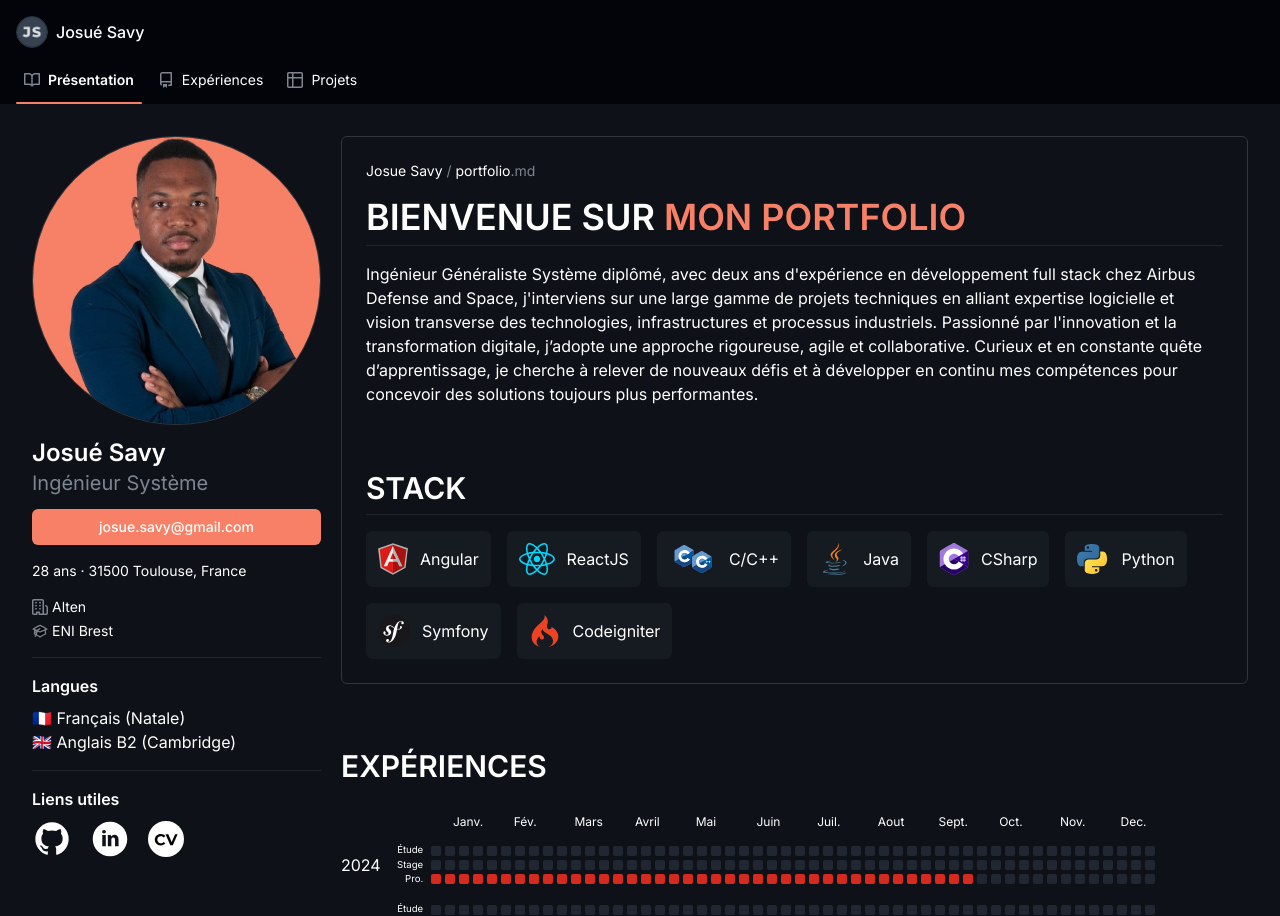
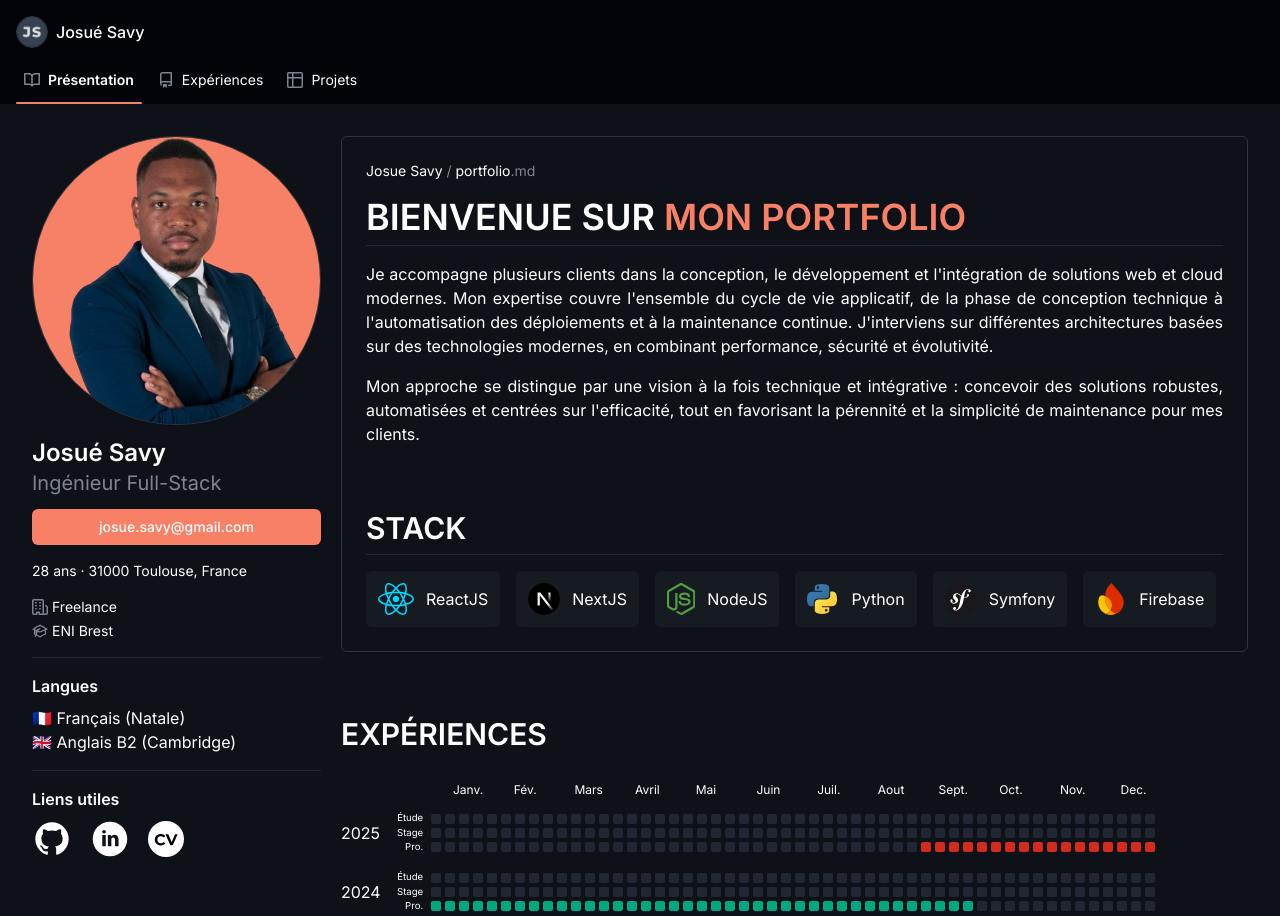
Before and after one commit to josuesavy/portfolio, a Next.js app: page / in a window 1280 px wide. Shown: the top 916 px of the page. Built offline with nearby package versions, Linux system fonts and the light colour scheme.

Commit message:
chore: update experiences, projects, stacks, and sidebar data;

```diff
--- /dev/null
+++ b/app/components/atoms/logos/Firebase.tsx
@@ -0,0 +1,8 @@
+export function Firebase() {
+    return <svg xmlns="http://www.w3.org/2000/svg" width="32" height="32" fill="none" viewBox="75.37 20.86 442.36 555.61">
+        <path d="M213.918 560.499C237.166 569.856 262.387 575.408 288.87 576.333C324.71 577.585 358.792 570.175 389.261 556.099C352.724 541.744 319.634 520.751 291.392 494.651C273.086 523.961 246.01 547.113 213.918 560.499Z" fill="#FF9100"/>
+        <path d="M291.389 494.66C226.923 435.038 187.815 348.743 191.12 254.092C191.228 251.019 191.39 247.947 191.58 244.876C180.034 241.89 167.98 240.068 155.576 239.635C137.821 239.015 120.626 241.217 104.393 245.788C87.1838 275.933 76.7989 310.521 75.5051 347.569C72.1663 443.18 130.027 526.723 213.914 560.508C246.007 547.121 273.082 523.998 291.389 494.66Z" fill="#FFC400"/>
+        <path d="M291.39 494.657C306.378 470.671 315.465 442.551 316.523 412.254C319.306 332.559 265.731 264.003 191.581 244.873C191.391 247.944 191.229 251.016 191.121 254.089C187.816 348.74 226.924 435.035 291.39 494.657Z" fill="#FF9100"/>
+        <path d="M308.231 20.8584C266 54.6908 232.652 99.302 212.475 150.693C200.924 180.129 193.665 211.748 191.546 244.893C265.696 264.023 319.272 332.579 316.489 412.273C315.431 442.57 306.317 470.663 291.355 494.677C319.595 520.804 352.686 541.77 389.223 556.124C462.56 522.224 514.593 449.278 517.606 362.997C519.558 307.096 498.08 257.273 467.731 215.219C435.68 170.742 308.231 20.8584 308.231 20.8584Z" fill="#DD2C00"/>
+    </svg>
+}
--- a/app/components/atoms/logos/index.ts
+++ b/app/components/atoms/logos/index.ts
@@ -9,3 +9,4 @@ export { Java } from "./Java"
 export { CSharp } from "./CSharp"
 export { Python } from "./Python"
 export { Cpp } from "./Cpp"
+export { Firebase } from "./Firebase"
--- a/app/components/organisms/Experiences.tsx
+++ b/app/components/organisms/Experiences.tsx
@@ -7,9 +7,10 @@ interface ExperiencesProps {
 export default function Experiences({ sectionRef }: ExperiencesProps) {
 
     // 0 rien
-    // 1 Alten
-    // 2 ENIB
-    // 3 Multitel
+    // 1 ENIB
+    // 2 Multitel
+    // 3 Alten
+    // 4 Freelance
 
 
     return (
@@ -41,7 +42,7 @@ export default function Experiences({ sectionRef }: ExperiencesProps) {
                                         {theData[index]?.content[0].map((data, idx2) => (
                                             <div
                                                 key={`year-${year}-week-1-${idx2}`}
-                                                className={`${data === 2 ? "bg-blue-enib" : data === 0 && "bg-[#202732]"} rounded-sm`}
+                                                className={`${data === 0 ? "bg-[#202732]" : data === 1 ? "bg-blue-enib" : ""} rounded-sm`}
                                             />
                                         ))}
                                     </div>
@@ -49,7 +50,7 @@ export default function Experiences({ sectionRef }: ExperiencesProps) {
                                         {theData[index]?.content[1].map((data, idx3) => (
                                             <div
                                                 key={`year-${year}-week-2-${idx3}`}
-                                                className={`${data === 0 ? "bg-[#202732]" : data === 3 && "bg-blue-multitel"} rounded-sm`}
+                                                className={`${data === 0 ? "bg-[#202732]" : data === 2 ? "bg-blue-multitel" : ""} rounded-sm`}
                                             />
                                         ))}
 
@@ -58,7 +59,7 @@ export default function Experiences({ sectionRef }: ExperiencesProps) {
                                         {theData[index]?.content[2].map((data, idx3) => (
                                             <div
                                                 key={`year-${year}-week-2-${idx3}`}
-                                                className={`${data === 0 ? "bg-[#202732]" : data === 1 ? "bg-red-alten" : data === 3 && "bg-blue-multitel"} rounded-sm`}
+                                                className={`${data === 0 ? "bg-[#202732]" : data === 2 ? "bg-blue-multitel" : data === 3 ? "bg-green-alten" : data === 4 ? "bg-red-freelance" : ""} rounded-sm`}
                                             />
                                         ))}
 
--- a/app/data/experiences.tsx
+++ b/app/data/experiences.tsx
@@ -1,19 +1,28 @@
-export const years = [2024, 2023, 2022, 2021, 2020]
+export const years = [2025,2024, 2023, 2022, 2021/*, 2020*/]
 export const months = ["Janv.", "Fév.", "Mars", "Avril", "Mai", "Juin", "Juil.", "Aout", "Sept.", "Oct.", "Nov.", "Dec."]
 
 export const schoolsAndEnterprises = [
-    {title : 'Alten', color: "bg-red-alten"},
+    {title : 'Freelance', color: "bg-red-freelance"},
+    {title : 'Alten', color: "bg-green-alten"},
+    {title : 'Multitel', color: "bg-blue-multitel"},
     {title : 'ENIB (Master)', color: "bg-blue-enib"},
-    {title : 'Multitel', color: "bg-blue-multitel"},
 ]
 
 export const theData = [
+    {
+        year: 2025,
+        content: [
+            [0, 0, 0, 0, 0, 0, 0, 0, 0, 0, 0, 0, 0, 0, 0, 0, 0, 0, 0, 0, 0, 0, 0, 0, 0, 0, 0, 0, 0, 0, 0, 0, 0, 0, 0, 0, 0, 0, 0, 0, 0, 0, 0, 0, 0, 0, 0, 0, 0, 0, 0, 0,],
+            [0, 0, 0, 0, 0, 0, 0, 0, 0, 0, 0, 0, 0, 0, 0, 0, 0, 0, 0, 0, 0, 0, 0, 0, 0, 0, 0, 0, 0, 0, 0, 0, 0, 0, 0, 0, 0, 0, 0, 0, 0, 0, 0, 0, 0, 0, 0, 0, 0, 0, 0, 0,],
+            [0, 0, 0, 0, 0, 0, 0, 0, 0, 0, 0, 0, 0, 0, 0, 0, 0, 0, 0, 0, 0, 0, 0, 0, 0, 0, 0, 0, 0, 0, 0, 0, 0, 0, 0, 4, 4, 4, 4, 4, 4, 4, 4, 4, 4, 4, 4, 4, 4, 4, 4, 4],
+        ]
+    },
     {
         year: 2024,
         content: [
             [0, 0, 0, 0, 0, 0, 0, 0, 0, 0, 0, 0, 0, 0, 0, 0, 0, 0, 0, 0, 0, 0, 0, 0, 0, 0, 0, 0, 0, 0, 0, 0, 0, 0, 0, 0, 0, 0, 0, 0, 0, 0, 0, 0, 0, 0, 0, 0, 0, 0, 0, 0,],
             [0, 0, 0, 0, 0, 0, 0, 0, 0, 0, 0, 0, 0, 0, 0, 0, 0, 0, 0, 0, 0, 0, 0, 0, 0, 0, 0, 0, 0, 0, 0, 0, 0, 0, 0, 0, 0, 0, 0, 0, 0, 0, 0, 0, 0, 0, 0, 0, 0, 0, 0, 0,],
-            [1, 1, 1, 1, 1, 1, 1, 1, 1, 1, 1, 1, 1, 1, 1, 1, 1, 1, 1, 1, 1, 1, 1, 1, 1, 1, 1, 1, 1, 1, 1, 1, 1, 1, 1, 1, 1, 1, 1, 0, 0, 0, 0, 0, 0, 0, 0, 0, 0, 0, 0, 0],
+            [3, 3, 3, 3, 3, 3, 3, 3, 3, 3, 3, 3, 3, 3, 3, 3, 3, 3, 3, 3, 3, 3, 3, 3, 3, 3, 3, 3, 3, 3, 3, 3, 3, 3, 3, 3, 3, 3, 3, 0, 0, 0, 0, 0, 0, 0, 0, 0, 0, 0, 0, 0],
         ]
     },
     {
@@ -21,31 +30,31 @@ export const theData = [
         content: [
             [0, 0, 0, 0, 0, 0, 0, 0, 0, 0, 0, 0, 0, 0, 0, 0, 0, 0, 0, 0, 0, 0, 0, 0, 0, 0, 0, 0, 0, 0, 0, 0, 0, 0, 0, 0, 0, 0, 0, 0, 0, 0, 0, 0, 0, 0, 0, 0, 0, 0, 0, 0,],
             [0, 0, 0, 0, 0, 0, 0, 0, 0, 0, 0, 0, 0, 0, 0, 0, 0, 0, 0, 0, 0, 0, 0, 0, 0, 0, 0, 0, 0, 0, 0, 0, 0, 0, 0, 0, 0, 0, 0, 0, 0, 0, 0, 0, 0, 0, 0, 0, 0, 0, 0, 0,],
-            [1, 1, 1, 1, 1, 1, 1, 1, 1, 1, 1, 1, 1, 1, 1, 1, 1, 1, 1, 1, 1, 1, 1, 1, 1, 1, 1, 1, 1, 1, 1, 1, 1, 1, 1, 1, 1, 1, 1, 1, 1, 1, 1, 1, 1, 1, 1, 1, 1, 1, 1, 1,],
+            [3, 3, 3, 3, 3, 3, 3, 3, 3, 3, 3, 3, 3, 3, 3, 3, 3, 3, 3, 3, 3, 3, 3, 3, 3, 3, 3, 3, 3, 3, 3, 3, 3, 3, 3, 3, 3, 3, 3, 3, 3, 3, 3, 3, 3, 3, 3, 3, 3, 3, 3, 3,],
         ]
     },
     {
         year: 2022,
         content: [
-            [0, 2, 2, 2, 2, 2, 2, 2, 2, 2, 2, 2, 2, 2, 2, 2, 2, 2, 2, 2, 2, 2, 2, 2, 2, 0, 0, 0, 0, 0, 0, 0, 0, 0, 0, 0, 0, 0, 0, 0, 0, 0, 0, 0, 0, 0, 0, 0, 0, 0, 0, 0,],
-            [3, 0, 0, 0, 0, 0, 0, 0, 0, 0, 0, 0, 0, 0, 0, 0, 0, 0, 0, 0, 0, 0, 0, 0, 0, 0, 0, 0, 0, 0, 0, 0, 0, 0, 0, 0, 0, 0, 0, 0, 0, 0, 0, 0, 0, 0, 0, 0, 0, 0, 0, 0,],
-            [0, 0, 0, 0, 0, 0, 0, 0, 0, 0, 0, 0, 0, 0, 0, 0, 0, 0, 0, 0, 0, 0, 0, 0, 0, 0, 0, 1, 1, 1, 1, 1, 1, 1, 1, 1, 1, 1, 1, 1, 1, 1, 1, 1, 1, 1, 1, 1, 1, 1, 1, 1,],
+            [0, 1, 1, 1, 1, 1, 1, 1, 1, 1, 1, 1, 1, 1, 1, 1, 1, 1, 1, 1, 1, 1, 1, 1, 1, 0, 0, 0, 0, 0, 0, 0, 0, 0, 0, 0, 0, 0, 0, 0, 0, 0, 0, 0, 0, 0, 0, 0, 0, 0, 0, 0,],
+            [2, 0, 0, 0, 0, 0, 0, 0, 0, 0, 0, 0, 0, 0, 0, 0, 0, 0, 0, 0, 0, 0, 0, 0, 0, 0, 0, 0, 0, 0, 0, 0, 0, 0, 0, 0, 0, 0, 0, 0, 0, 0, 0, 0, 0, 0, 0, 0, 0, 0, 0, 0,],
+            [0, 0, 0, 0, 0, 0, 0, 0, 0, 0, 0, 0, 0, 0, 0, 0, 0, 0, 0, 0, 0, 0, 0, 0, 0, 0, 0, 3, 3, 3, 3, 3, 3, 3, 3, 3, 3, 3, 3, 3, 3, 3, 3, 3, 3, 3, 3, 3, 3, 3, 3, 3,],
         ]
     },
     {
         year: 2021,
         content: [
-            [2, 2, 2, 2, 2, 2, 2, 2, 2, 2, 2, 2, 2, 2, 2, 2, 2, 2, 2, 2, 2, 2, 2, 2, 2, 0, 0, 0, 0, 0, 0, 0, 0, 0, 0, 0, 0, 0, 0, 0, 0, 0, 0, 0, 0, 0, 0, 0, 0, 0, 0, 0,],
-            [0, 0, 0, 0, 0, 0, 0, 0, 0, 0, 0, 0, 0, 0, 0, 0, 0, 0, 0, 0, 0, 0, 0, 0, 0, 0, 0, 0, 0, 0, 0, 0, 3, 3, 3, 3, 3, 3, 3, 3, 3, 3, 3, 3, 3, 3, 3, 3, 3, 3, 3, 3,],
-            [3, 3, 3, 3, 3, 3, 3, 3, 3, 3, 3, 3, 3, 3, 3, 3, 3, 3, 3, 3, 3, 3, 3, 3, 3, 3, 3, 3, 3, 3, 0, 0, 0, 0, 0, 0, 0, 0, 0, 0, 0, 0, 0, 0, 0, 0, 0, 0, 0, 0, 0, 0,],
+            [1, 1, 1, 1, 1, 1, 1, 1, 1, 1, 1, 1, 1, 1, 1, 1, 1, 1, 1, 1, 1, 1, 1, 1, 1, 0, 0, 0, 0, 0, 0, 0, 0, 0, 0, 0, 0, 0, 0, 0, 0, 0, 0, 0, 0, 0, 0, 0, 0, 0, 0, 0,],
+            [0, 0, 0, 0, 0, 0, 0, 0, 0, 0, 0, 0, 0, 0, 0, 0, 0, 0, 0, 0, 0, 0, 0, 0, 0, 0, 0, 0, 0, 0, 0, 0, 2, 2, 2, 2, 2, 2, 2, 2, 2, 2, 2, 2, 2, 2, 2, 2, 2, 2, 2, 2,],
+            [2, 2, 2, 2, 2, 2, 2, 2, 2, 2, 2, 2, 2, 2, 2, 2, 2, 2, 2, 2, 2, 2, 2, 2, 2, 2, 2, 2, 2, 2, 0, 0, 0, 0, 0, 0, 0, 0, 0, 0, 0, 0, 0, 0, 0, 0, 0, 0, 0, 0, 0, 0,],
         ]
     },
-    {
-        year: 2020,
-        content: [
-            [2, 2, 2, 2, 2, 2, 2, 2, 2, 2, 2, 2, 2, 2, 2, 2, 2, 2, 2, 2, 2, 2, 2, 2, 2, 0, 0, 0, 0, 0, 0, 0, 0, 0, 0, 0, 0, 0, 0, 0, 0, 0, 0, 0, 0, 0, 0, 0, 0, 0, 0, 0,],
-            [0, 0, 0, 0, 0, 0, 0, 0, 0, 0, 0, 0, 0, 0, 0, 0, 0, 0, 0, 0, 0, 0, 0, 0, 0, 0, 0, 0, 0, 0, 0, 0, 0, 0, 0, 0, 3, 3, 3, 3, 3, 3, 3, 3, 3, 3, 3, 3, 3, 3, 3, 3,],
-            [0, 0, 0, 0, 0, 0, 0, 0, 0, 0, 0, 0, 0, 0, 0, 0, 0, 0, 0, 0, 0, 0, 0, 0, 0, 0, 0, 0, 0, 0, 0, 0, 0, 0, 0, 0, 0, 0, 0, 0, 0, 0, 0, 0, 0, 0, 0, 0, 0, 0, 0, 0,],
-        ]
-    },
+    // {
+    //     year: 2020,
+    //     content: [
+    //         [2, 2, 2, 2, 2, 2, 2, 2, 2, 2, 2, 2, 2, 2, 2, 2, 2, 2, 2, 2, 2, 2, 2, 2, 2, 0, 0, 0, 0, 0, 0, 0, 0, 0, 0, 0, 0, 0, 0, 0, 0, 0, 0, 0, 0, 0, 0, 0, 0, 0, 0, 0,],
+    //         [0, 0, 0, 0, 0, 0, 0, 0, 0, 0, 0, 0, 0, 0, 0, 0, 0, 0, 0, 0, 0, 0, 0, 0, 0, 0, 0, 0, 0, 0, 0, 0, 0, 0, 0, 0, 3, 3, 3, 3, 3, 3, 3, 3, 3, 3, 3, 3, 3, 3, 3, 3,],
+    //         [0, 0, 0, 0, 0, 0, 0, 0, 0, 0, 0, 0, 0, 0, 0, 0, 0, 0, 0, 0, 0, 0, 0, 0, 0, 0, 0, 0, 0, 0, 0, 0, 0, 0, 0, 0, 0, 0, 0, 0, 0, 0, 0, 0, 0, 0, 0, 0, 0, 0, 0, 0,],
+    //     ]
+    // },
 ]
--- a/app/data/projects.tsx
+++ b/app/data/projects.tsx
@@ -46,7 +46,7 @@ export const projects: ProjectsDTO[] = [
         year: 2024,
         title: "Portfolio",
         description: "Site web présentant les compétences, les projets et l’expérience d’un développeur. Il sert à montrer concrètement son savoir-faire à des recruteurs ou clients potentiels.",
-        href: "https://josuesavy.com",
+        href: "https://stackover.fr",
         technos: [
             {color: HTML_COLOR, label: HTML_NAME},
             {color: REACT_COLOR, label: REACT_NAME},
--- a/app/data/sidebar.tsx
+++ b/app/data/sidebar.tsx
@@ -7,10 +7,10 @@ function calculateAge() {
 
 export const sidebarData = {
     name: 'Josué Savy',
-    job: 'Ingénieur Système',
+    job: 'Ingénieur Full-Stack',
     age: `${calculateAge()} ans`,
-    location: '31500 Toulouse, France',
-    enterprise: 'Alten',
+    location: '31000 Toulouse, France',
+    enterprise: 'Freelance',
     school: 'ENI Brest',
     languages: ['🇫🇷 Français (Natale)', '🇬🇧 Anglais B2 (Cambridge)'],
     links: [
--- a/app/data/stack.tsx
+++ b/app/data/stack.tsx
@@ -1,25 +1,17 @@
-import { Symfony, Codeigniter, Laravel, NextJS, NodeJS, ReactJS, Angular, Java, CSharp, Python, Cpp } from "../components/atoms/logos";
+import { Symfony, NextJS, NodeJS, ReactJS, Python, Firebase } from "../components/atoms/logos";
 
 export const StackData = [
-    {
-        logo: <Angular/>,
-        name: 'Angular',
-    },
     {
         logo: <ReactJS/>,
         name: 'ReactJS',
     },
     {
-        logo: <Cpp/>,
-        name: 'C/C++',
+        logo: <NextJS/>,
+        name: 'NextJS',
     },
     {
-        logo: <Java/>,
-        name: 'Java',
-    },
-    {
-        logo: <CSharp/>,
-        name: 'CSharp',
+        logo: <NodeJS/>,
+        name: 'NodeJS',
     },
     {
         logo: <Python/>,
@@ -30,7 +22,7 @@ export const StackData = [
         name: 'Symfony',
     },
     {
-        logo: <Codeigniter/>,
-        name: 'Codeigniter',
+        logo: <Firebase/>,
+        name: 'Firebase',
     },
 ]
--- a/app/page.tsx
+++ b/app/page.tsx
@@ -42,8 +42,11 @@ export default function Home() {
               </p>
               <p className='text-4xl mt-4 uppercase font-semibold'>Bienvenue sur <span className='text-orange'>mon portfolio</span></p>
               <Separator />
-              <p className='mt-4 mb-16 sm:text-base text-sm '>
-                Ingénieur Généraliste Système diplômé, avec deux ans d&apos;expérience en développement full stack chez Airbus Defense and Space, j&apos;interviens sur une large gamme de projets techniques en alliant expertise logicielle et vision transverse des technologies, infrastructures et processus industriels. Passionné par l&apos;innovation et la transformation digitale, j’adopte une approche rigoureuse, agile et collaborative. Curieux et en constante quête d’apprentissage, je cherche à relever de nouveaux défis et à développer en continu mes compétences pour concevoir des solutions toujours plus performantes.
+              <p className='mt-4 mb-4 sm:text-base text-sm text-justify'>
+                Je accompagne plusieurs clients dans la conception, le développement et l&apos;intégration de solutions web et cloud modernes. Mon expertise couvre l&apos;ensemble du cycle de vie applicatif, de la phase de conception technique à l&apos;automatisation des déploiements et à la maintenance continue. J&apos;interviens sur différentes architectures basées sur des technologies modernes, en combinant performance, sécurité et évolutivité.
+              </p>
+              <p className='mt-4 mb-16 sm:text-base text-sm text-justify'>
+                Mon approche se distingue par une vision à la fois technique et intégrative : concevoir des solutions robustes, automatisées et centrées sur l&apos;efficacité, tout en favorisant la pérennité et la simplicité de maintenance pour mes clients.
               </p>
               <Stack />
             </div>
--- a/tailwind.config.js
+++ b/tailwind.config.js
@@ -27,7 +27,10 @@ module.exports = {
                     "light": '#F8937C',
                 },
                 red: {
-                    "alten": '#D52B1E',
+                    "freelance": '#D52B1E',
+                },
+                green: {
+                    "alten": '#00A97F',
                 },
                 blue: {
                     'multitel': '#00EAFF',
```
Also changed, not shown: 1 other file (tests, documents, lock files or other folders).
